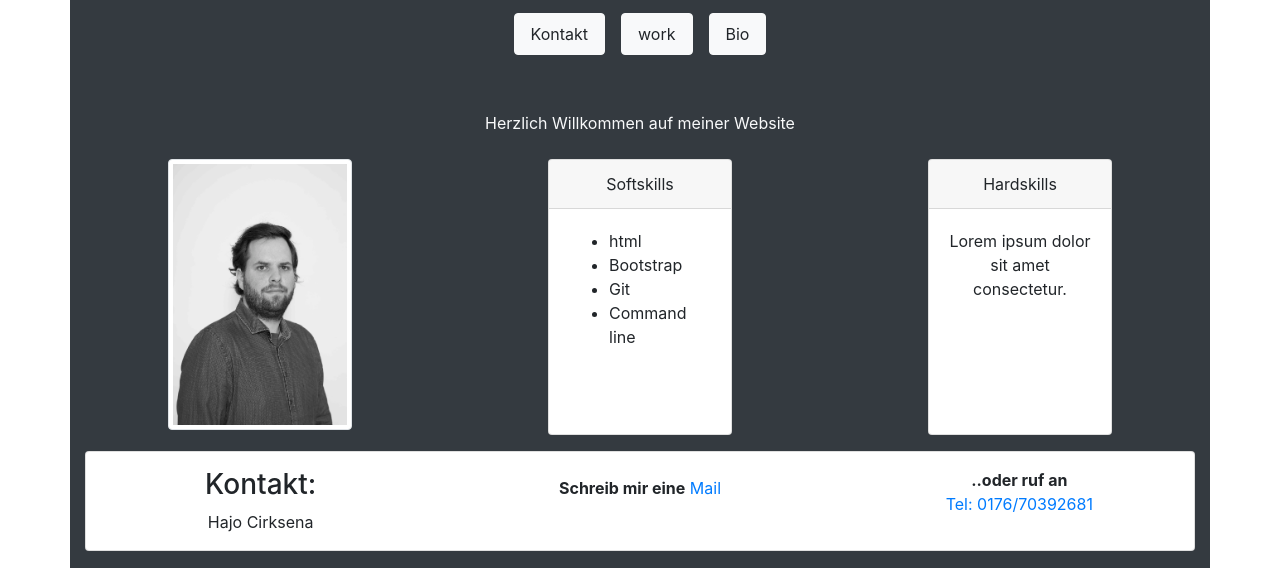
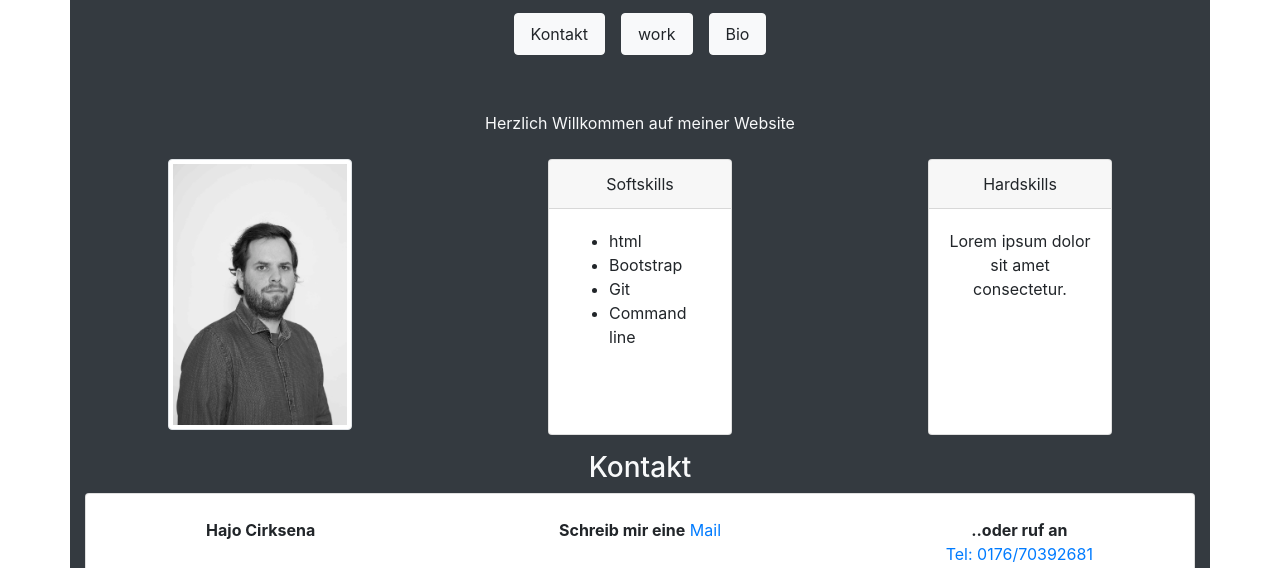
Before and after one commit to hajocirksena/personal-website-bootstrap, a plain HTML site: page Index.html in a window 1280 px wide. Shown: the part 99-667 px from the top of the page. Drawn offline with nearby package versions, Linux system fonts and the light colour scheme.

Commit message:
Add Kontakt Changes

```diff
--- a/Index.html
+++ b/Index.html
@@ -88,13 +88,14 @@
   <section>
 
         <div class="py-2">
+          <h3 class="text-center text-light" id="kontakt">Kontakt</h3>
           <div class="card text-center">
               <div class="row">
                     <div class="col-md-4">
                       <div class="m-auto">
                         <address>
-                          <h3 class="pt-3" id="kontakt">Kontakt:</h2>
-                          <p>Hajo Cirksena</p>
+                          <br>
+                          <strong>Hajo Cirksena</strong>
                         <address>
                       </div>
                     </div>
@@ -105,8 +106,9 @@
                               <a href="mailto:hajocirksena@gmail.com"> Mail </a>
                             </address>
                       </div>
-                      <div class="col-md-4 py-3">
+                      <div class="col-md-4">
                             <address>
+                              <br>
                               <strong>..oder ruf an</strong>
                               <br>
                               <a href="tel:017670392681"> Tel: 0176/70392681</a>
```
